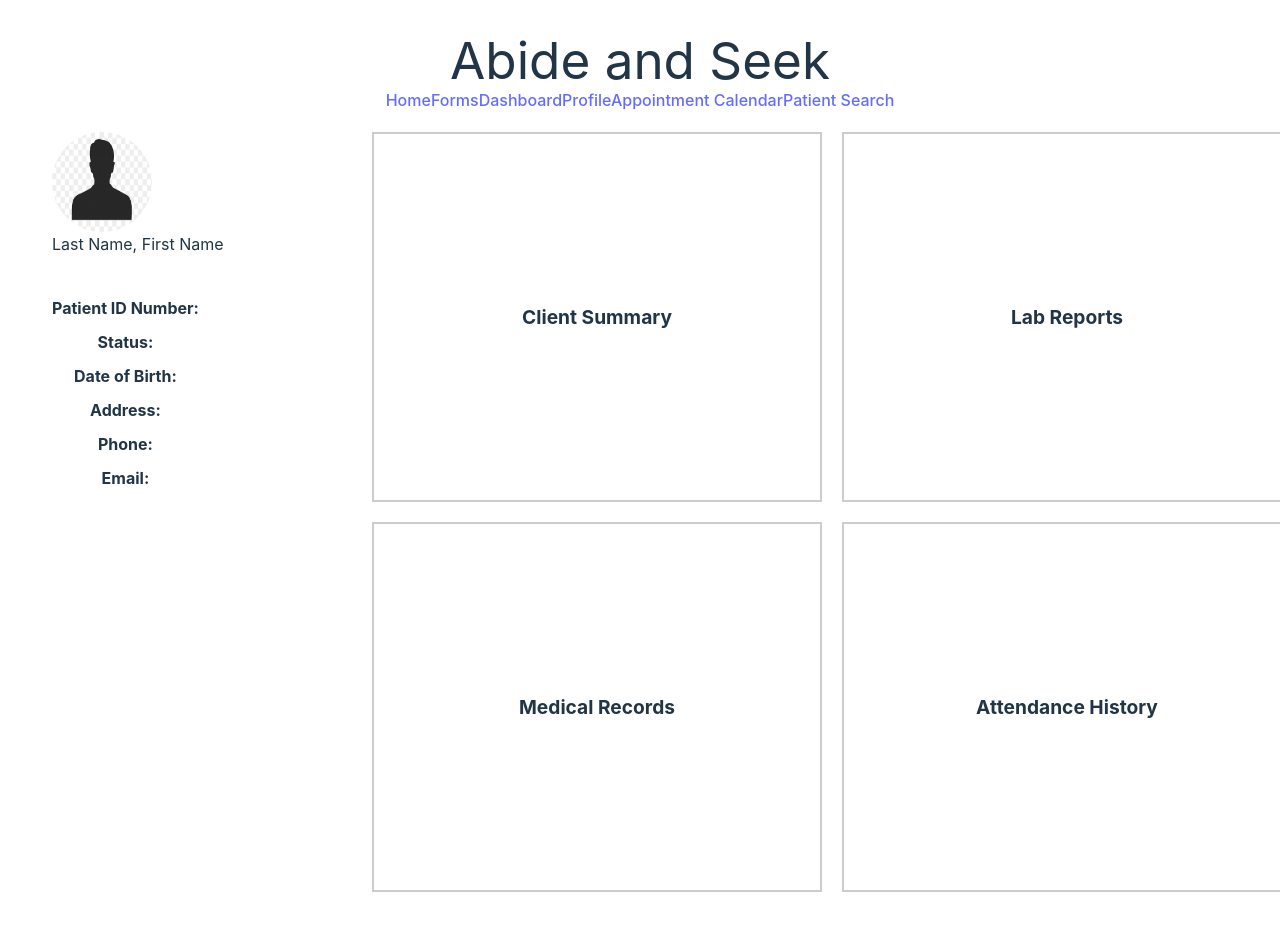
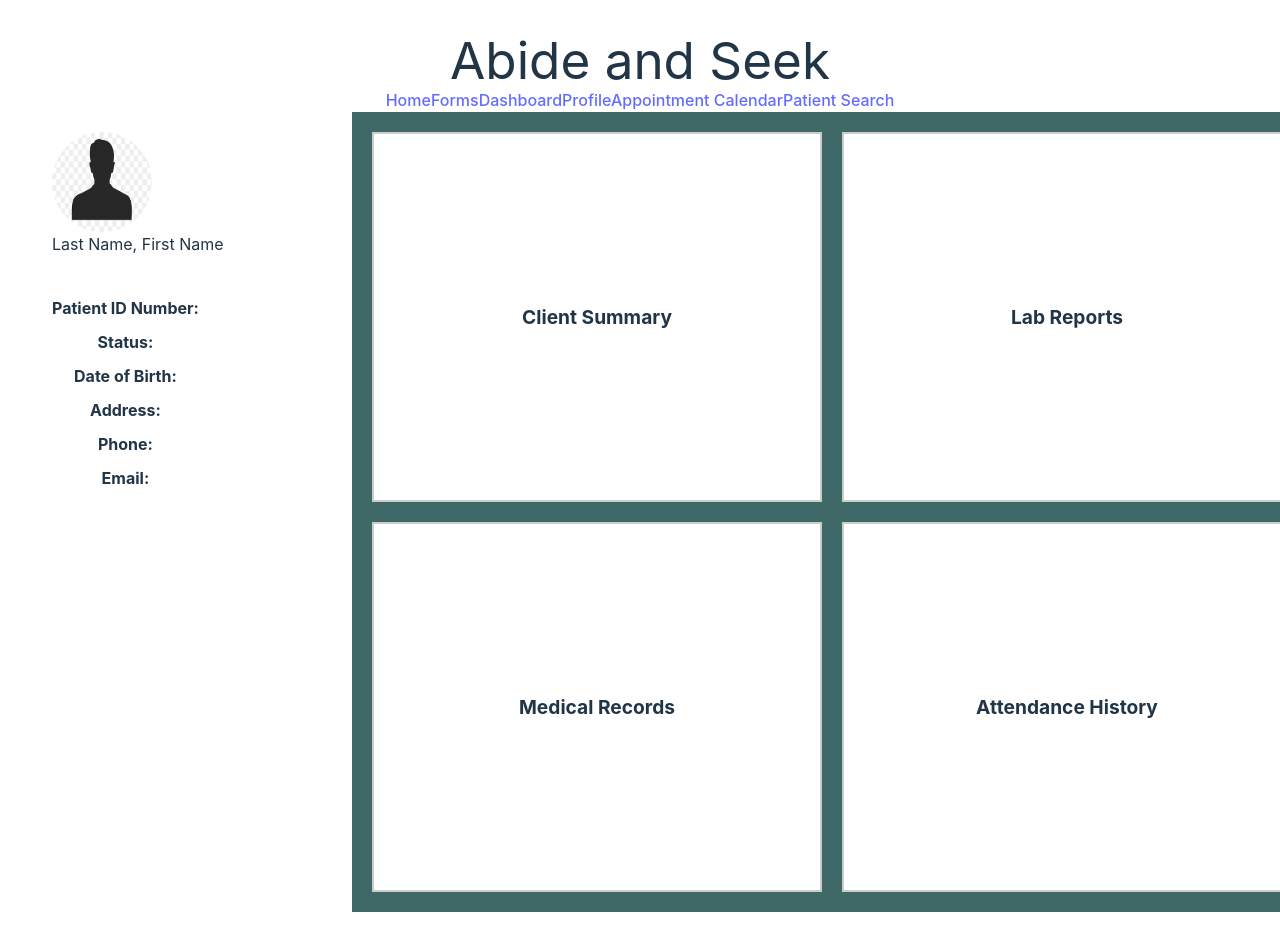
Before and after one commit to cfgtexas24/Team-17, a React (Vite) app in the folder clientcare2/: page /dashboard in a window 1280 px wide. Shown: the top 944 px of the page. Built offline with nearby package versions, Linux system fonts and the light colour scheme.

Commit message:
Background Color Change

```diff
--- a/clientcare2/src/components/admin_components/Dashboard.tsx
+++ b/clientcare2/src/components/admin_components/Dashboard.tsx
@@ -33,7 +33,7 @@ const Dashboard = () => {
     };
 
     return (
-      <div className="container">
+      <div className="container" style={{ backgroundColor: '#3e6967'}}>
         {/* Left side for Patient Information */}
         <div className="left-side">
           {/* Icon and Name */}
```
